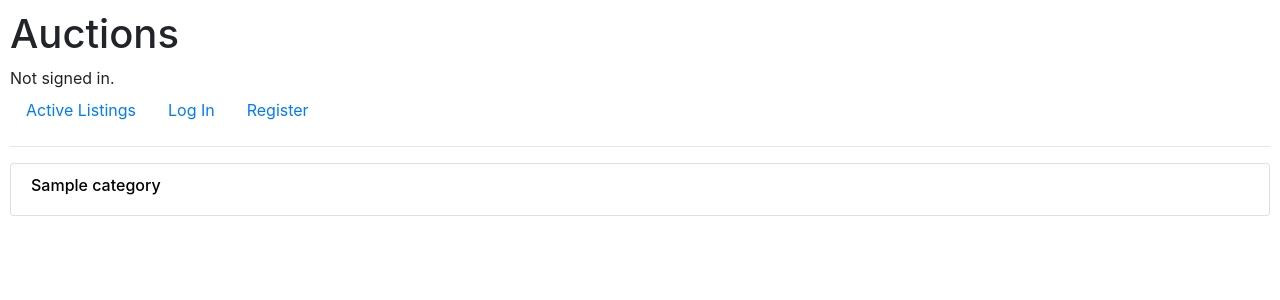
After one commit to KaungMinSett/commerce, a Django app: page /categories in a window 1280 px wide. The commit adds this page. Shown: the top 300 px of the page. Run offline with Django 3.2, Linux system fonts and the light colour scheme; tables that the repository leaves empty hold one stand-in row (values such as "Sample post"); some libraries are stand-ins or nearby versions.

Commit message:
list existed categories

```diff
--- /dev/null
+++ b/auctions/templates/auctions/categories.html
@@ -0,0 +1,20 @@
+{% extends "auctions/layout.html" %}
+
+{% block body %}
+
+<ul class="list-group ">
+    {% for category in categories %}
+        <a href="" style="text-decoration: none; color: black; padding-bottom: 5px;">
+            <li class="list-group-item">
+                <h6>{{ category.name }}</h6>
+
+            </li>
+
+        </a>
+
+    {% endfor %}
+</ul>
+
+
+
+{% endblock %}
--- a/auctions/templates/auctions/layout.html
+++ b/auctions/templates/auctions/layout.html
@@ -28,7 +28,7 @@
                     <a class="nav-link" href="{% url 'watchlist' %}">Watchlist</a>
                 </li>
                 <li class="nav-item">
-                    <a class="nav-link" href="">Categories</a>
+                    <a class="nav-link" href="{% url 'categories' %}">Categories</a>
                 </li>
                 <li class="nav-item">
                     <a class="nav-link" href="{% url 'logout' %}">Log Out</a>
--- a/auctions/urls.py
+++ b/auctions/urls.py
@@ -16,5 +16,6 @@ urlpatterns = [
     path('/<int:id>/close', views.close_auction, name='close_auction'),
     path('/<int:id>/comment', views.add_comment, name='comment'),
     path('watchlist', views.watchlist, name='watchlist'),
+    path('categories', views.view_categories, name='categories'),
 
 ]
--- a/auctions/views.py
+++ b/auctions/views.py
@@ -214,11 +214,14 @@ def watchlist(request):
     auction_ids = [watchlist.auction_id for watchlist in watchlists] # get related auction ids from watchlist
     auctions = Auction_lists.objects.filter(id__in=auction_ids) # get auction objects using auction ids
 
-
-
-
     return render(request, "auctions/watch_list.html", context={
         'auctions': auctions
 
 
     })
+
+def view_categories(request):
+    categories = Category.objects.all()
+    return render(request, "auctions/categories.html", context={
+        'categories': categories
+    })
```
